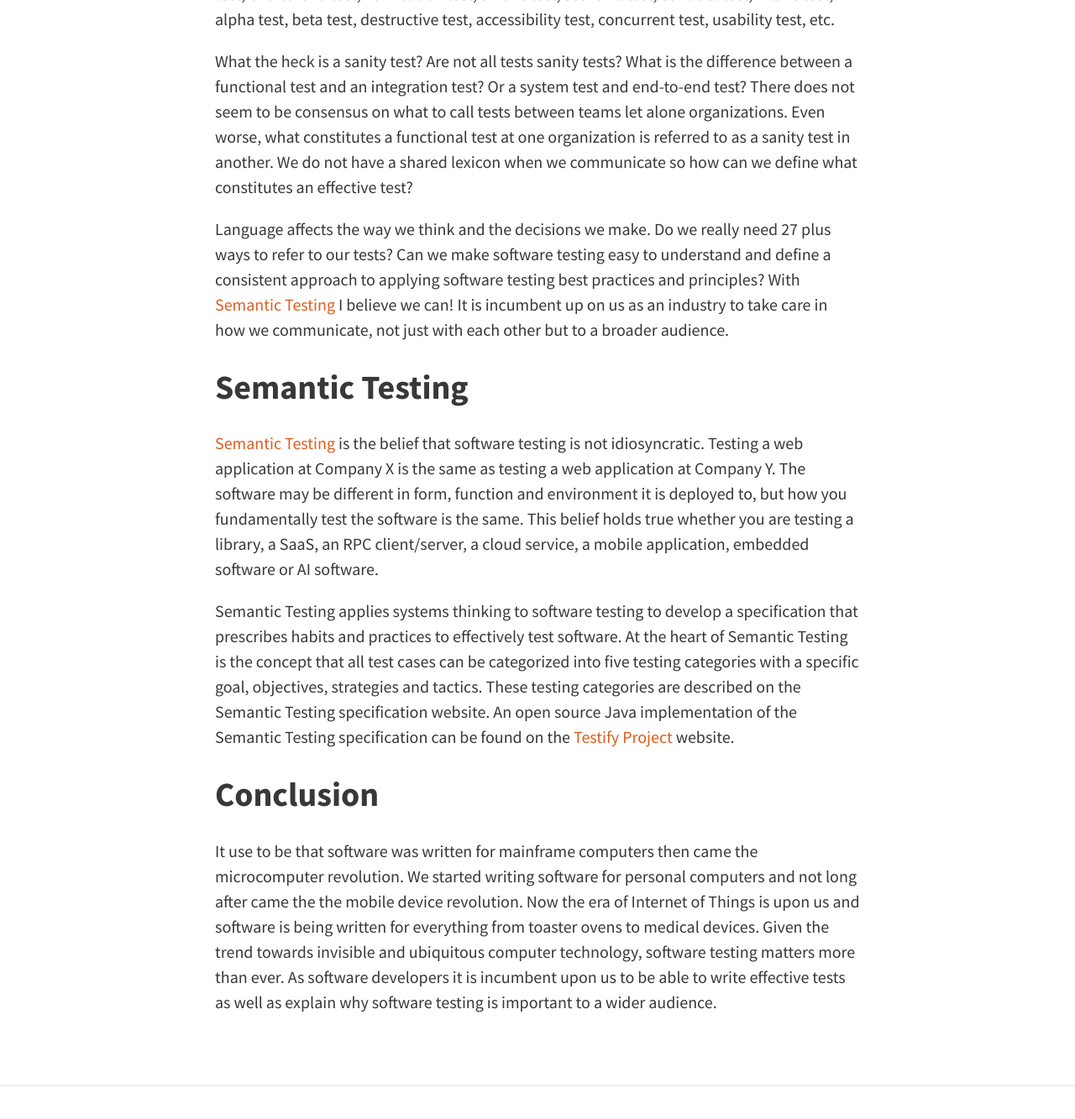
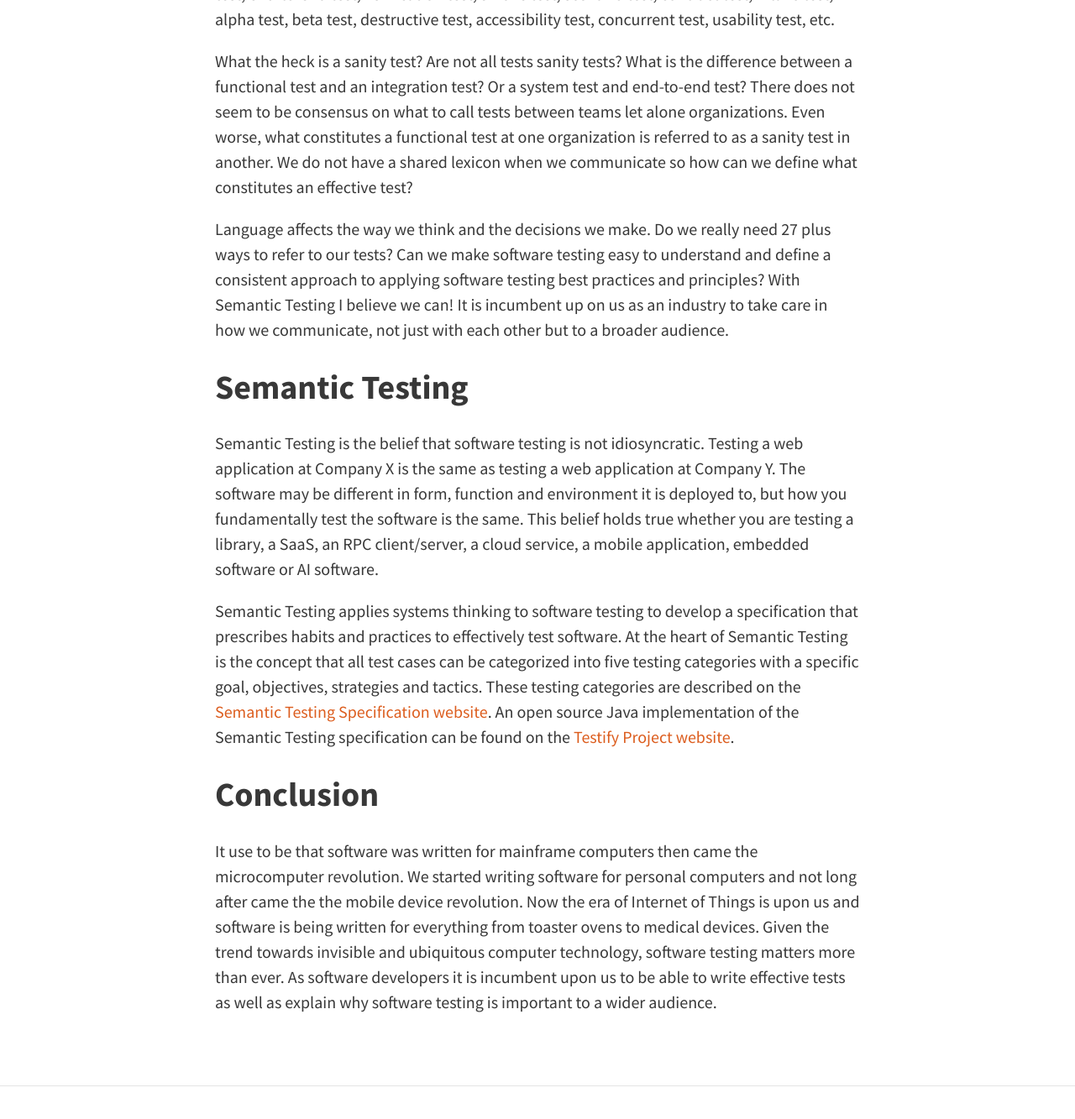
Before and after one commit to testify-project/blog, a Jekyll site: the page built from _posts/2017-07-16-why-software-testing-matters.md, in a window 1280 px wide and 1400 px high, scrolled down 2429 px. Shown: the top 1333 px of the window at 84% size. Built offline with Jekyll 4.4.1, drawn with Linux system fonts in a browser that asks for light colours; nearby versions of some CDN libraries; comment, search, counter and statistics services are not loaded; some of the changed lines change nothing that is shown.

Commit message:
minor cleanup

```diff
--- a/_posts/2017-07-16-why-software-testing-matters.md
+++ b/_posts/2017-07-16-why-software-testing-matters.md
@@ -24,12 +24,12 @@ If you have been a software developer long enough or have worked at multiple org
 
 What the heck is a sanity test? Are not all tests sanity tests? What is the difference between a functional test and an integration test? Or a system test and end-to-end test? There does not seem to be consensus on what to call tests between teams let alone organizations. Even worse, what constitutes a functional test at one organization is referred to as a sanity test in another. We do not have a shared lexicon when we communicate so how can we define what constitutes an effective test?
 
-Language affects the way we think and the decisions we make. Do we really need 27 plus ways to refer to our tests? Can we make software testing easy to understand and define a consistent approach to applying software testing best practices and principles? With [Semantic Testing](http://semantictesting.org) I believe we can! It is incumbent up on us as an industry to take care in how we communicate, not just with each other but to a broader audience.
+Language affects the way we think and the decisions we make. Do we really need 27 plus ways to refer to our tests? Can we make software testing easy to understand and define a consistent approach to applying software testing best practices and principles? With Semantic Testing I believe we can! It is incumbent up on us as an industry to take care in how we communicate, not just with each other but to a broader audience.
 
 ## Semantic Testing
-[Semantic Testing](http://semantictesting.org) is the belief that software testing is not idiosyncratic. Testing a web application at Company X is the same as testing a web application at Company Y. The software may be different in form, function and environment it is deployed to, but how you fundamentally test the software is the same. This belief holds true whether you are testing a library, a SaaS, an RPC client/server, a cloud service, a mobile application, embedded software or AI software.
+Semantic Testing is the belief that software testing is not idiosyncratic. Testing a web application at Company X is the same as testing a web application at Company Y. The software may be different in form, function and environment it is deployed to, but how you fundamentally test the software is the same. This belief holds true whether you are testing a library, a SaaS, an RPC client/server, a cloud service, a mobile application, embedded software or AI software.
 
-Semantic Testing applies systems thinking to software testing to develop a specification that prescribes habits and practices to effectively test software. At the heart of Semantic Testing is the concept that all test cases can be categorized into five testing categories with a specific goal, objectives, strategies and tactics. These testing categories are described on the Semantic Testing specification website. An open source Java implementation of the Semantic Testing specification can be found on the [Testify Project](http://testifyproject.org) website.
+Semantic Testing applies systems thinking to software testing to develop a specification that prescribes habits and practices to effectively test software. At the heart of Semantic Testing is the concept that all test cases can be categorized into five testing categories with a specific goal, objectives, strategies and tactics. These testing categories are described on the [Semantic Testing Specification website](http://semantictesting.org). An open source Java implementation of the Semantic Testing specification can be found on the [Testify Project website](http://testifyproject.org).
 
 ## Conclusion
 It use to be that software was written for mainframe computers then came the microcomputer revolution. We started writing software for personal computers and not long after came the the mobile device revolution. Now the era of Internet of Things is upon us and software is being written for everything from toaster ovens to medical devices. Given the trend towards invisible and ubiquitous computer technology, software testing matters more than ever. As software developers it is incumbent upon us to be able to write effective tests as well as explain why software testing is important to a wider audience.
```
